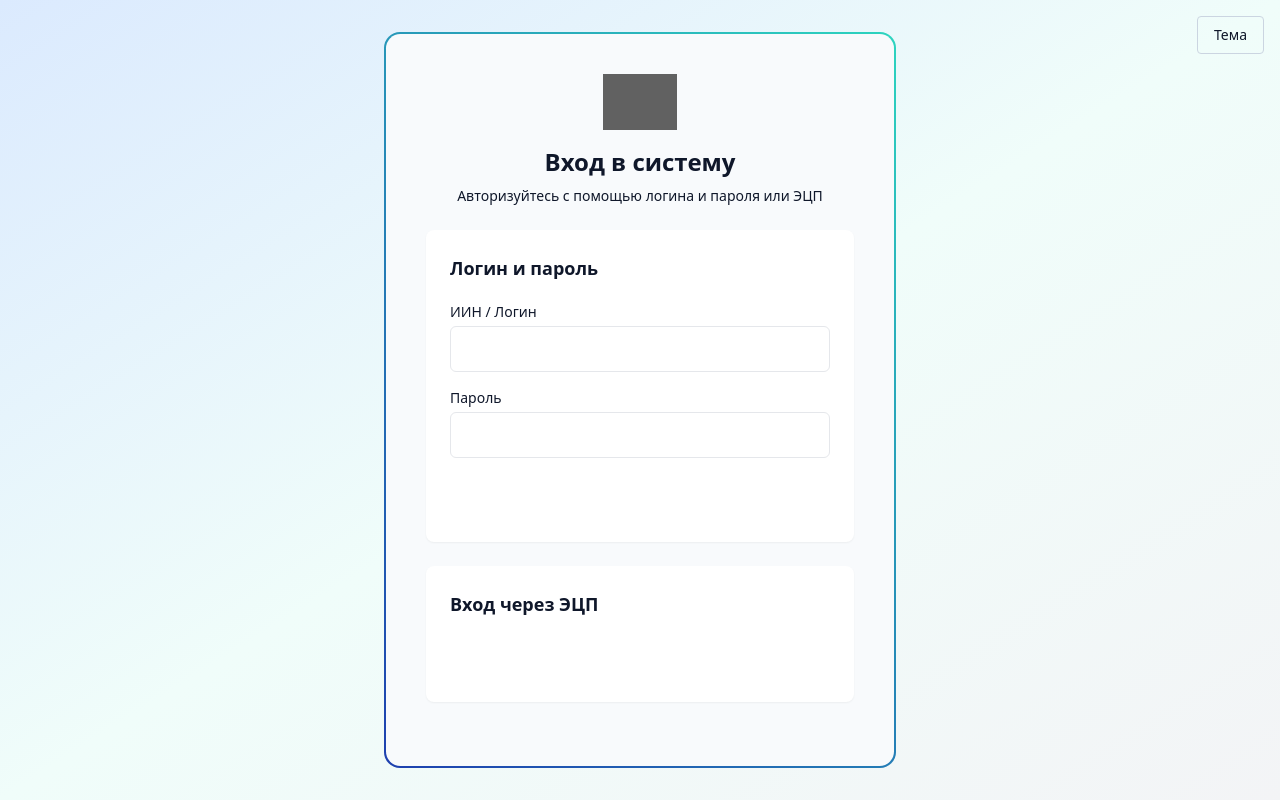
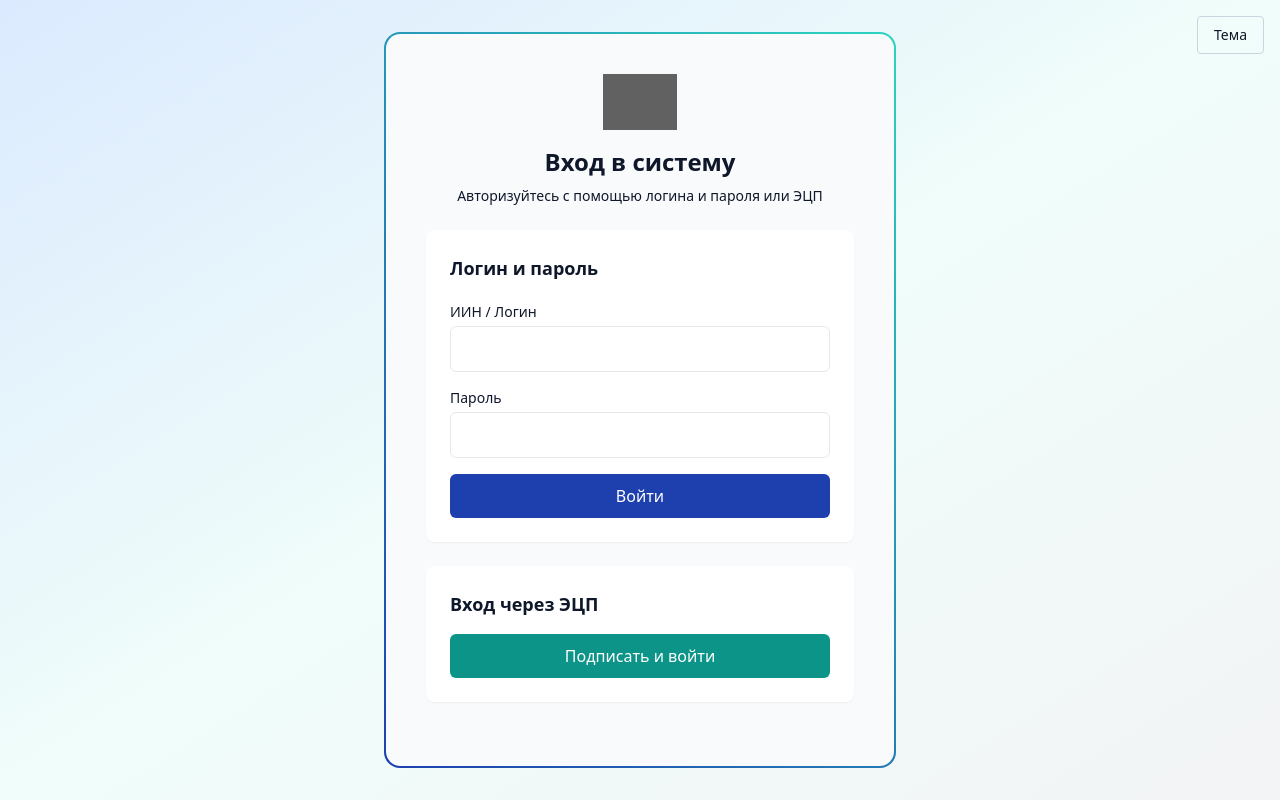
Before and after one commit to Rnurdaulet/sso-entry, a Django app: template templates/sso/login.html in a window 1280 px wide. Run offline with Django 5.2, Linux system fonts and the light colour scheme; the template is opened without the code that fills it, so the values that code supplies are empty; parts of the project's set-up code (start-up, migrations or seed data) failed here and were passed over; some libraries are stand-ins or nearby versions; grey boxes are pictures that could not be loaded.

Commit message:
SSR style

```diff
--- a/templates/base.html
+++ b/templates/base.html
@@ -8,7 +8,53 @@
     <script>
         tailwind.config = {
             darkMode: 'class',
-        }
+            theme: {
+                extend: {
+                    colors: {
+                        primary: {
+                            light: '#6366f1', // indigo-500, from user’s config, vibrant for light mode
+                            dark: '#1e40af', // matches CSS --primary-blue, richer for dark mode
+                        },
+                        accent: {
+                            gold: {
+                                light: '#f4c430', // yellow-400, brighter than CSS --accent-gold
+                                dark: '#d4af37', // matches CSS --accent-gold
+                            },
+                            teal: {
+                                light: '#10b981', // emerald-500, from user’s config, vibrant for light mode
+                                dark: '#2dd4bf', // matches CSS --accent-teal
+                            },
+                        },
+                        base: {
+                            light: '#f8fafc', // matches CSS --base-offwhite
+                            dark: '#e5e7eb', // gray-200, slightly darker for dark mode backgrounds
+                        },
+                        neutral: {
+                            light: '#9ca3af', // gray-400, lighter for light mode text
+                            dark: '#6b7280', // matches CSS --neutral-gray
+                        },
+                    },
+                    boxShadow: {
+                        'input-focus': '0 0 0 3px rgba(30, 64, 175, 0.3)', // matches .input-focus:focus
+                        'btn-hover': '0 4px 6px -1px rgba(0, 0, 0, 0.1)', // matches .btn-hover:hover
+                    },
+                    borderRadius: {
+                        'card': '0.9rem', // matches .card-inner
+                        'card-outer': '1rem', // matches .card-border
+                    },
+                    backgroundImage: {
+                        'card-gradient': 'linear-gradient(45deg, #1e40af, #2dd4bf)', // matches .card-border
+                    },
+                    transitionProperty: {
+                        'input': 'border-color, box-shadow', // matches .input-focus
+                        'btn': 'background-color, transform, box-shadow', // matches .btn-hover
+                    },
+                    translate: {
+                        'btn-hover': '-2px', // matches .btn-hover:hover transform
+                    },
+                },
+            }
+        };
     </script>
     {% block head_scripts %}{% endblock %}
 </head>
@@ -22,7 +68,7 @@
 {% block content %}{% endblock %}
 
 <script>
-    // темная тема
+    // Темная тема
     const toggleBtn = document.getElementById('themeToggle');
     const htmlEl = document.documentElement;
     const theme = localStorage.getItem("theme");
--- a/templates/sso/login.html
+++ b/templates/sso/login.html
@@ -3,7 +3,7 @@
 {% block title %}Вход в систему{% endblock %}
 
 {% block head_scripts %}
-<script src="https://cdn.tailwindcss.com"></script>
+
 <style>
   /* Vibrant professional theme for educational platform */
   :root {
@@ -86,7 +86,7 @@
             <button
               id="loginPasswordBtn"
               type="button"
-              class="w-full bg-var-primary-blue text-white py-2.5 px-4 rounded-md font-medium hover:bg-blue-900 dark:hover:bg-blue-800 focus:outline-none focus:ring-2 focus:ring-offset-2 focus:ring-var-primary-blue btn-hover"
+              class="w-full bg-var-primary-blue text-white  bg-blue-800 py-2.5 px-4 rounded-md font-medium hover:bg-blue-900 dark:hover:bg-blue-800 focus:outline-none focus:ring-2 focus:ring-offset-2 focus:ring-var-primary-blue btn-hover"
             >
               Войти
             </button>
@@ -100,7 +100,7 @@
         <button
           id="loginEcpBtn"
           type="button"
-          class="w-full bg-var-accent-teal text-white py-2.5 px-4 rounded-md font-medium hover:bg-teal-600 dark:hover:bg-teal-500 focus:outline-none focus:ring-2 focus:ring-offset-2 focus:ring-var-accent-teal btn-hover"
+          class="w-full bg-teal-600  text-white py-2.5 px-4 rounded-md font-medium hover:bg-teal-600 dark:hover:bg-teal-500 focus:outline-none focus:ring-2 focus:ring-offset-2 focus:ring-var-accent-teal btn-hover"
         >
           Подписать и войти
         </button>
```
